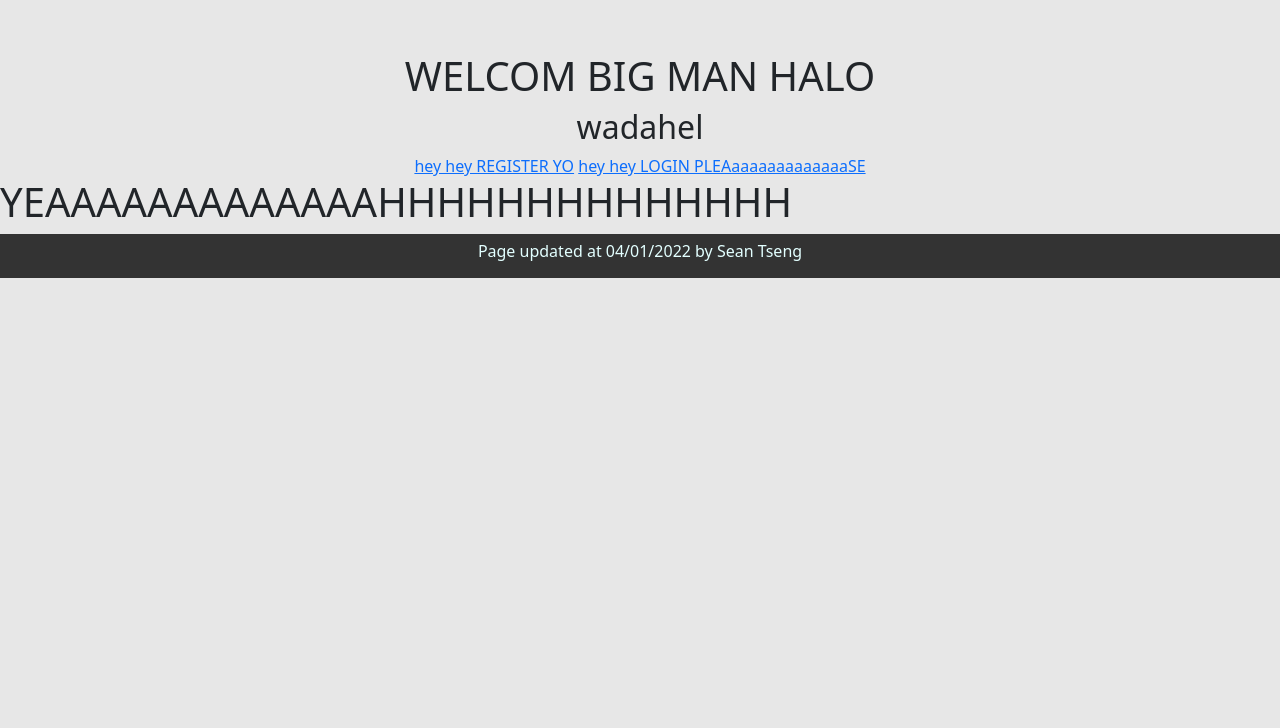
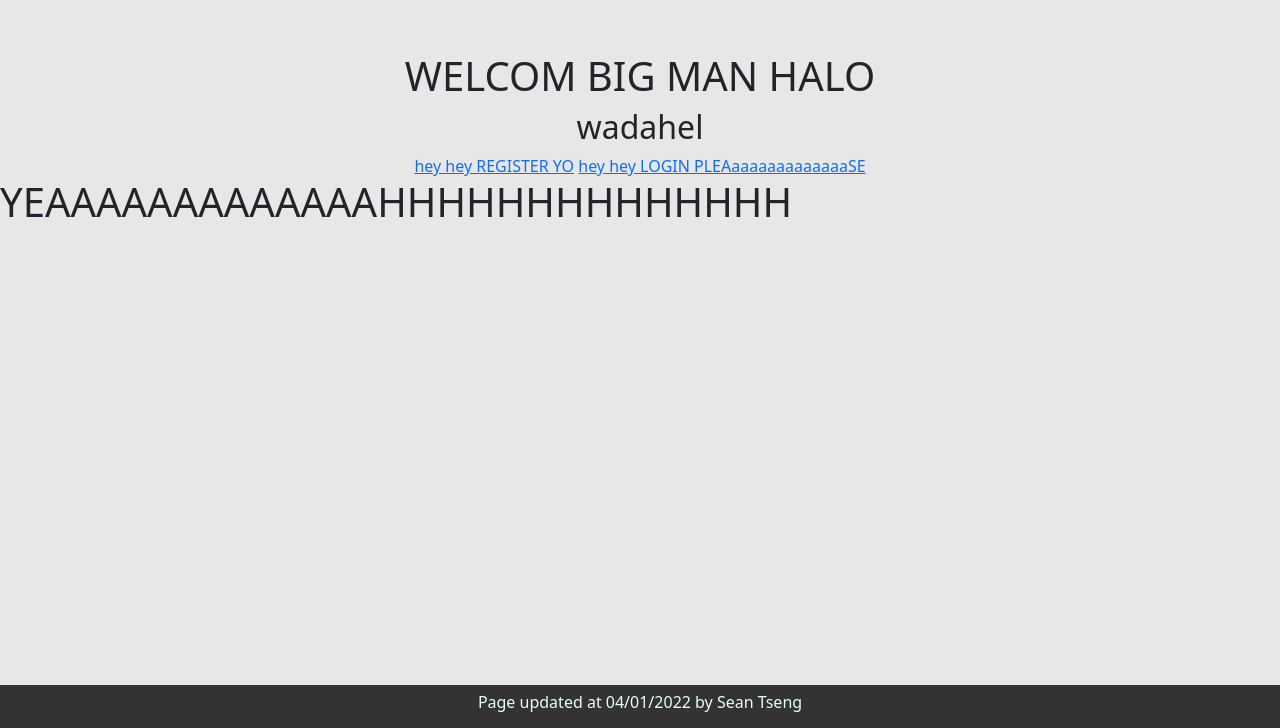
Before and after one commit to tsengsys/penis-is-available-again, a Flask app: page / in a window 1280 px wide. Shown: the part 72-800 px from the top of the page. Run offline with Flask 2, Linux system fonts and the light colour scheme; some libraries are stand-ins or nearby versions.

Commit message:
Update stylesheet.css

```diff
--- a/static/styles/stylesheet.css
+++ b/static/styles/stylesheet.css
@@ -20,14 +20,21 @@ nav {
     background-color: #333;
 }
 
+h6 {
+    position: relative;
+}
+
 footer {
-    position: relative;
+    position: absolute;
     background-color: #333;
     padding: 8px;
+    bottom: 0;
     text-align: center;
     color: #e3ffff;
     z-index: 5;
+    width: 100%;
 }
+
 .upperlayer {
     z-index: 2;
 }
```
